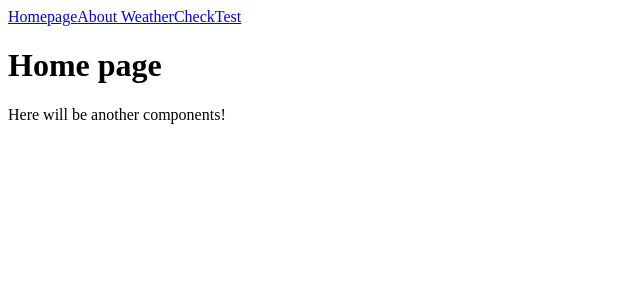
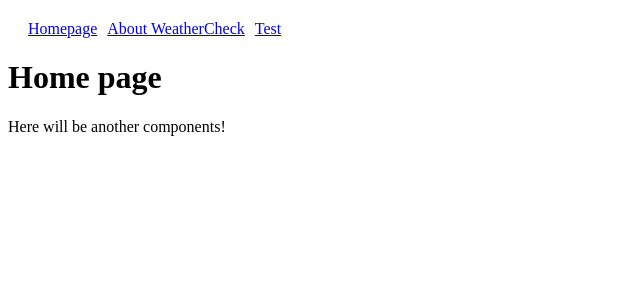
Before and after one commit to Dominionss/WeatherCheck, a React (Create React App) app in the folder weather-app/: page / in a window 1280 px wide. Shown: the top 300 px of the page, without its empty margins (0-640 px from the left). Built offline with nearby package versions, Linux system fonts and the light colour scheme.

Commit message:
Navbar update

```diff
--- a/weather-app/src/App.js
+++ b/weather-app/src/App.js
@@ -92,7 +92,7 @@ function App() {
     return (
         <div className="App">
             <BrowserRouter>
-                <nav>
+                <nav style={{display: 'flex', gap: '10px', margin: "20px"}}>
                     <Link to="/" className="nav-item">Homepage</Link>
                     <Link to="/about" className="nav-item">About WeatherCheck</Link>
                     <Link to="/test" className="nav-item">Test</Link>
```
